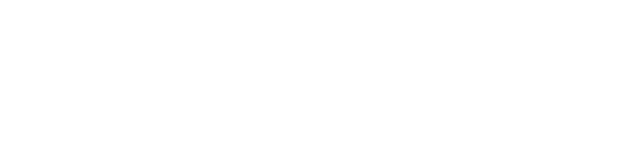
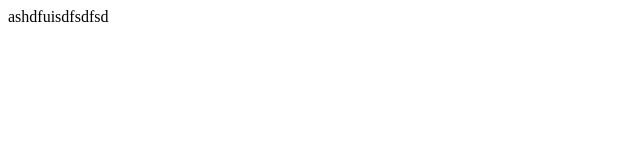
Before and after one commit to girrajgautam15/git-practice, a plain HTML site: page index.html in a window 1280 px wide. Shown: the whole page, without its empty margins (0-640 px from the left). Drawn offline with Linux system fonts and the light colour scheme.

Commit message:
Skipped staging area and fixed<

```diff
--- a/index.html
+++ b/index.html
@@ -7,6 +7,6 @@
     <title>Document</title>
 </head>
 <body>
-
+ashdfuisdfsdfsd
 </body>
 </html>
```
